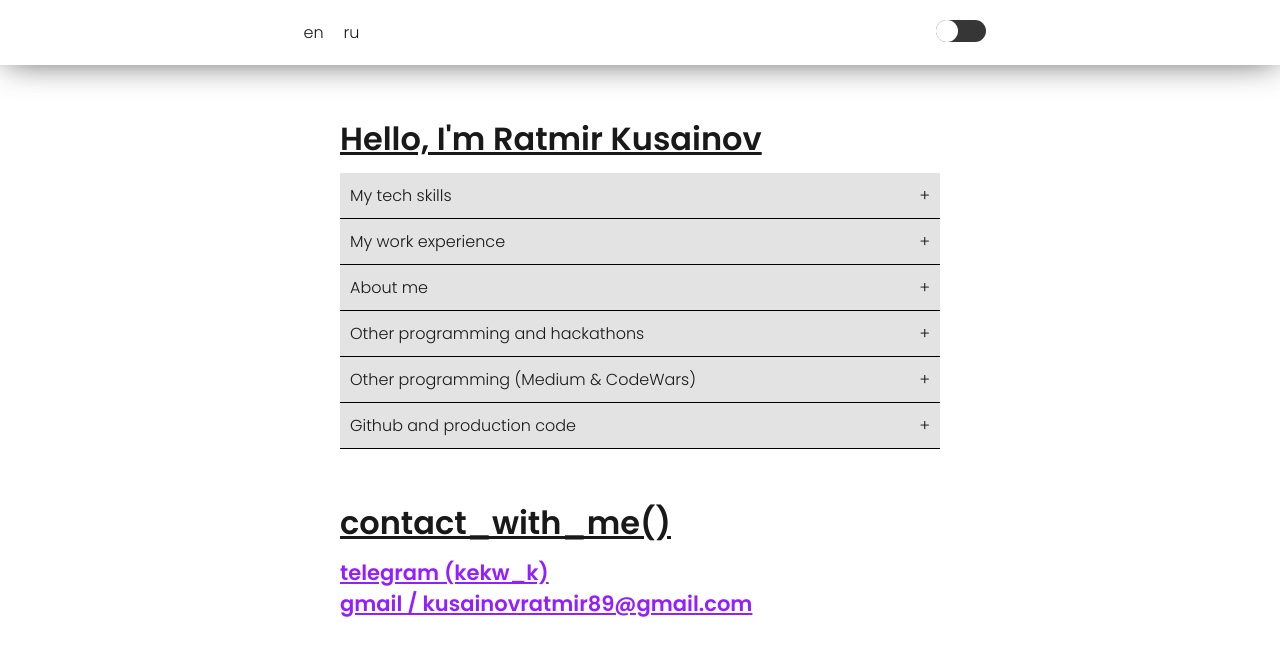
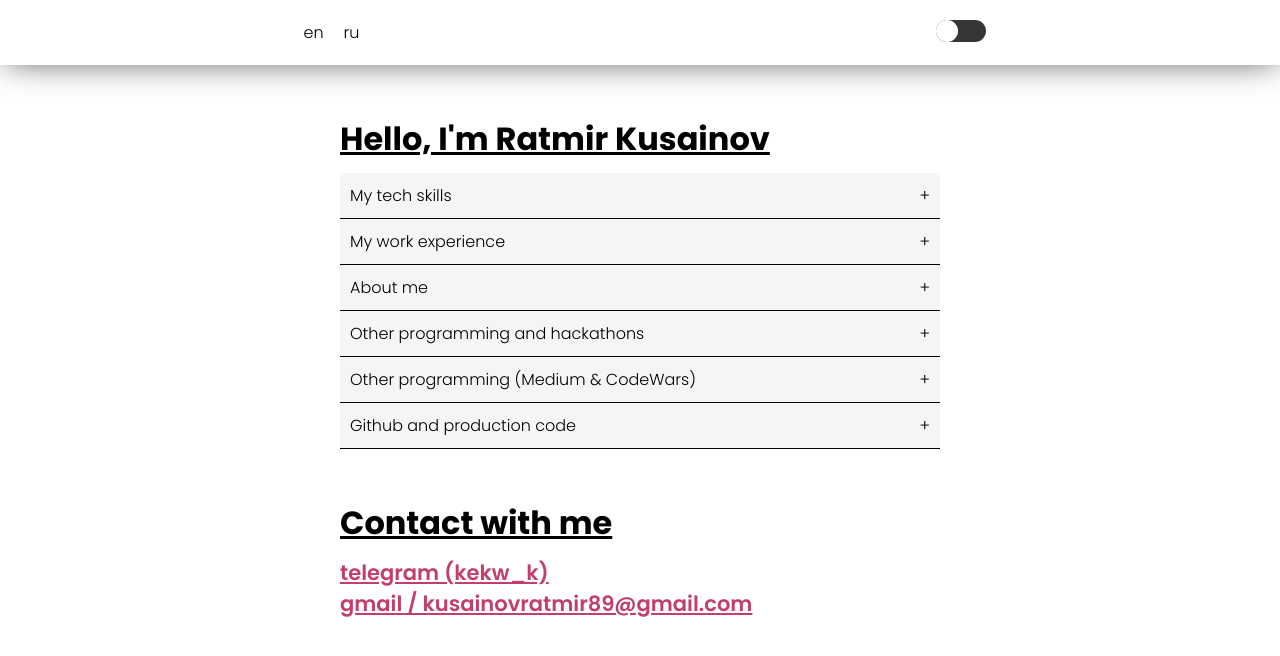
Before and after one commit to kusainovv/core.kus, a Next.js app: page / in a window 1280 px wide. Shown: the top 656 px of the page. Built offline with nearby package versions, Linux system fonts and the light colour scheme.

Commit message:
refactoring bio components --feature --refactoring --styling

```diff
--- a/core/components/Accordion.tsx
+++ b/core/components/Accordion.tsx
@@ -1,8 +1,9 @@
 import styled from "@emotion/styled";
 import React, { ReactNode, useState } from "react";
+import { ThemeMode } from "./ThemeProvider";
 
-const AccordionItem = styled.div`
-  background-color: #e3e3e3;
+const AccordionItem = styled.div<{ theme: ThemeMode }>`
+  background-color: ${ props => props.theme === 'dark' ? '#404040' : 'whitesmoke' };
 `;
 
 const AccordionTitle = styled.div`
@@ -18,13 +19,17 @@ const AccordionContent = styled.div`
   border-bottom: 1px solid black;
 `;
 
-export const Accordion : React.FC<{ children: ReactNode, title: string }> = ({children, title}) => {
+const AccordionTitleText = styled.p`
+  margin: 0;
+`;
+
+export const Accordion : React.FC<{ children: ReactNode, title: string, theme: ThemeMode }> = ({children, title, theme}) => {
     const [isActive, setIsActive] = useState(false);
 
     return (
-      <AccordionItem>
+      <AccordionItem theme={theme}>
         <AccordionTitle className="accordion-title" onClick={() => setIsActive(!isActive)}>
-          <div>{title}</div>
+          <AccordionTitleText>{title}</AccordionTitleText>
           <div>{isActive ? '-' : '+'}</div>
         </AccordionTitle>
         { isActive ? <AccordionContent>{children}</AccordionContent> : null }
--- a/pages/_document.tsx
+++ b/pages/_document.tsx
@@ -5,7 +5,7 @@ export default function Document() {
     <Html lang="en">
       <Head>
         <link rel="preconnect" href="https://fonts.googleapis.com" />
-        <link href="https://fonts.googleapis.com/css2?family=Poppins:wght@300;600&display=swap" rel="stylesheet" />
+        <link href="https://fonts.googleapis.com/css2?family=Poppins:wght@300;600;700&display=swap" rel="stylesheet" />
       </Head>
 
       <body>
--- a/pages/components/Bio/Bio.style.ts
+++ b/pages/components/Bio/Bio.style.ts
@@ -1,4 +1,5 @@
 import styled from "@emotion/styled";
+import { ThemeMode } from "../../../core/components/ThemeProvider";
 
 export const Tab = styled.div`
   margin: 0;
@@ -19,8 +20,10 @@ export const List = styled.ul`
 `;
 
 
-export const Link = styled.a`
+export const Link = styled.a<{ theme: ThemeMode }>`
+  display: block;
+  width: fit-content;
   font-size: 18px;
   font-weight: 600;
-  color: #941eff;
+  color: ${ props => props.theme === 'dark' ? 'rgb(255, 167, 196)' : '#c13f6a' };
 `;
--- a/pages/components/Bio/GithubProductionCode.tsx
+++ b/pages/components/Bio/GithubProductionCode.tsx
@@ -1,12 +1,13 @@
 import styled from "@emotion/styled";
 import React from "react";
+import { ThemeMode } from "../../../core/components/ThemeProvider";
 import { Link, List } from "./Bio.style";
 
 
-export const GithubProductionCode = () => {
+export const GithubProductionCode = (props: { theme: ThemeMode }) => {
     return <List>
     <li>
-        <Link href="https://github.com/kusainovv">My Github</Link>
+        <Link href="https://github.com/kusainovv" theme={props.theme}>My Github</Link>
         <ul>
             <Prompt>
                 <b>Why empty?</b>
@@ -23,7 +24,7 @@ export const GithubProductionCode = () => {
 
         <Prompt>
             Check my own core where you can find code that i wrote for production in
-            <Link href='https://github.com/kusainovv?tab=repositories'> this repository</Link>
+            <Link href='https://github.com/kusainovv?tab=repositories' theme={props.theme}> this repository</Link>
             <i>(of course, i wrote more code)</i>
         </Prompt>
 
--- a/pages/components/Bio/MyWorkExperience.tsx
+++ b/pages/components/Bio/MyWorkExperience.tsx
@@ -1,9 +1,10 @@
 import styled from "@emotion/styled";
 import React from "react";
+import { ThemeMode } from "../../../core/components/ThemeProvider";
 import { Link, List } from "./Bio.style";
 
 
-export const MyWorkExperience = () => {
+export const MyWorkExperience = (props: { theme: ThemeMode }) => {
     return <List>
         <li>
             <b>makeroi</b>
@@ -11,7 +12,7 @@ export const MyWorkExperience = () => {
         <li>
             <b>toolympus/dev</b>
             <Date>1.2 year</Date>
-            <Link href='https://www.linkedin.com/in/ратмир-кусаинов-b67b5a257/' target={'_blank'} rel='noopener noreferrer'>LinkedIn proofs + Reference letter</Link>
+            <Link href='https://www.linkedin.com/in/ратмир-кусаинов-b67b5a257/' theme={props.theme} target={'_blank'} rel='noopener noreferrer'>LinkedIn proofs + Reference letter</Link>
         </li>
     </List>
 }
--- a/pages/components/Bio/OtherProgramming.tsx
+++ b/pages/components/Bio/OtherProgramming.tsx
@@ -1,14 +1,15 @@
 import React from "react";
+import { ThemeMode } from "../../../core/components/ThemeProvider";
 import { Link, List } from "./Bio.style";
 
 
-export const OtherProgramming = () => {
+export const OtherProgramming = (props: { theme: ThemeMode }) => {
     return <List>
     <li>
       I often write article and read other
       <ul>
         <li>
-        <Link href='https://medium.com/@kusainovv'>
+        <Link href='https://medium.com/@kusainovv' theme={props.theme}>
           Medium
         </Link>
         </li>
@@ -19,7 +20,7 @@ export const OtherProgramming = () => {
       Just solve tasks in CodeWars and improve my algorithmic thinking
       <ul>
         <li>
-        <Link href='https://www.codewars.com/users/kusainovv'>
+        <Link href='https://www.codewars.com/users/kusainovv' theme={props.theme}>
           CodeWars
         </Link>
         </li>
--- a/pages/components/OtherProgrammingHackathons.tsx
+++ b/pages/components/OtherProgrammingHackathons.tsx
@@ -1,14 +1,15 @@
 import React from "react";
+import { ThemeMode } from "../../core/components/ThemeProvider";
 import { Link, List } from "./Bio/Bio.style";
 
 
-export const OtherProgrammingHackathons = () => {
+export const OtherProgrammingHackathons = (props: { theme: ThemeMode }) => {
     return <List>
     <li>
       Worldskills:
       <ul>
           <li>
-              <Link href='https://www.sgu.ru/structure/yablkol/news/2022-09-08/final-v-nacionalnogo-mezhvuzovskogo-chempionata'>
+              <Link href='https://www.sgu.ru/structure/yablkol/news/2022-09-08/final-v-nacionalnogo-mezhvuzovskogo-chempionata' theme={props.theme}>
                 {`The final of the V National Interuniversity Championship "Young professionals"`}
               </Link>
               <b>/2 place</b>
@@ -16,7 +17,7 @@ export const OtherProgrammingHackathons = () => {
 
           <li>
 
-              <Link href='https://www.sgu.ru/news/2021-06-08/podvedeny-itogi-iv-chempionata-molodye-professionaly'>
+              <Link href='https://www.sgu.ru/news/2021-06-08/podvedeny-itogi-iv-chempionata-molodye-professionaly' theme={props.theme}>
                 {`The final of the IV championship "Young professionals" according to the standards of "Worldskills"`}
               </Link>
               <b>/ 1 place</b>
--- a/pages/index.tsx
+++ b/pages/index.tsx
@@ -7,6 +7,7 @@ import { ThemeButton } from "../core/components/ThemeButton"
 import { ThemeMode } from "../core/components/ThemeProvider";
 import { useThemeMode } from "../core/utils/useThemeMode";
 import { AboutMe } from "./components/Bio/AboutMe";
+import { Link } from "./components/Bio/Bio.style";
 import { GithubProductionCode } from "./components/Bio/GithubProductionCode";
 import { MyTechnicalSkills } from "./components/Bio/MyTechnicalSkills";
 import { MyWorkExperience } from "./components/Bio/MyWorkExperience";
@@ -25,7 +26,7 @@ const Navbar = ({ switchTheme, theme, onChooseHandler }: { switchTheme: any, the
   </NavbarWrapper>
 }
 
-const Home = () => {
+export default function Home() {
   const { theme, switchTheme } = useThemeMode();
   const { lang, switchLang } = useLanguage();
 
@@ -41,63 +42,58 @@ const Home = () => {
       <ShortDescription>
         <Title>{`Hello, I'm Ratmir Kusainov`}</Title>
 
-        <Accordion title="My tech skills">
+        <Accordion title="My tech skills" theme={theme}>
           <Tab>
             <MyTechnicalSkills />
           </Tab>
         </Accordion>
 
 
-        <Accordion title="My work experience">
+        <Accordion title="My work experience" theme={theme}>
           <Tab>
-            <MyWorkExperience />
+            <MyWorkExperience theme={theme} />
           </Tab>
         </Accordion>
 
 
-        <Accordion title="About me">
+        <Accordion title="About me" theme={theme}>
           <Tab>
             <AboutMe />
           </Tab>
         </Accordion>
 
 
-        <Accordion title="Other programming and hackathons">
+        <Accordion title="Other programming and hackathons" theme={theme}>
           <Tab>
-            <OtherProgrammingHackathons />
+            <OtherProgrammingHackathons theme={theme} />
           </Tab>
         </Accordion>
 
 
-        <Accordion title="Other programming (Medium & CodeWars)">
+        <Accordion title="Other programming (Medium & CodeWars)" theme={theme}>
           <Tab>
-            <OtherProgramming />
+            <OtherProgramming theme={theme} />
           </Tab>
         </Accordion>
 
-        <Accordion title="Github and production code">
+        <Accordion title="Github and production code" theme={theme}>
           <Tab>
-            <GithubProductionCode />
+            <GithubProductionCode theme={theme} />
           </Tab>
         </Accordion>
 
-        <Title>contact_with_me()</Title>
-        <Link href='https://t.me/kekw_k' target={'_blank'} rel='noreferrer noopener'>
+        <Title>Contact with me</Title>
+        <Link href='https://t.me/kekw_k' target={'_blank'} rel='noreferrer noopener' theme={theme}>
           <Contact>telegram (kekw_k)</Contact>
         </Link>
 
-        <Link href='mailto:kusainovratmir89@gmail.com'>
+        <Link href='mailto:kusainovratmir89@gmail.com' target={'_blank'} rel='noreferrer noopener' theme={theme}>
           <Contact>gmail / kusainovratmir89@gmail.com</Contact>
         </Link>
       </ShortDescription>
     </Profile>
   </Wrapper>
 }
-
-
-export default withTheme(Home);
-
-
 
 const NavbarWrapper = styled.div`
   padding: 20px 10px;
@@ -108,17 +104,11 @@ const NavbarWrapper = styled.div`
 `;
 
 const Wrapper = styled.div<{ themeMode: ThemeMode }>`
-  color: ${ props => props.themeMode === 'dark' ? 'white' : '#19191a' };
+  color: ${ props => props.themeMode === 'dark' ? '#f6f7f8' : 'black' };
 `;
 
 const Profile = styled.div<{ color: string }>`
   margin: 50px 0;
-`;
-
-const Link = styled.a`
-  font-size: 18px;
-  font-weight: 600;
-  color: #941eff;
 `;
 
 const Title = styled.h1`
@@ -132,10 +122,12 @@ const Row = styled.div`
 
 const Contact = styled.h3`
   margin: 0;
+  width: fit-content;
+  font-weight: 600;
 `;
 
 const ShortDescription = styled.div`
-  width: 600px;
+  width: min(600px, 90%);
   margin: auto;
 
   > h3 {
```
Also changed, not shown: core/components/ThemeButton.tsx (+23 -18 lines).
